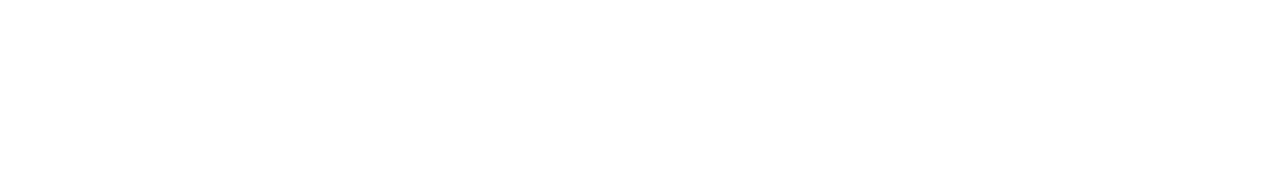
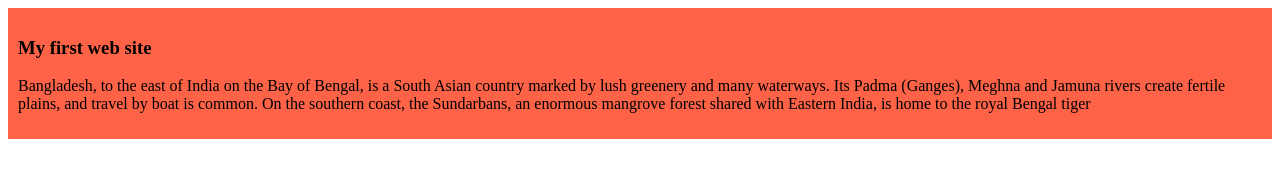
Before and after one commit to maruf1997bd/my-simple-website-2, a plain HTML site: page index.html in a window 1280 px wide. Drawn offline with Linux system fonts and the light colour scheme.

Commit message:
added the blog

```diff
--- a/index.html
+++ b/index.html
@@ -4,8 +4,12 @@
     <meta charset="UTF-8">
     <meta name="viewport" content="width=device-width, initial-scale=1.0">
     <title>My Simple website</title>
+    <link rel="stylesheet" href="styles/blog.css">
 </head>
 <body>
-
+    <div>
+        <h3>My first web site</h3>
+        <p>Bangladesh, to the east of India on the Bay of Bengal, is a South Asian country marked by lush greenery and many waterways. Its Padma (Ganges), Meghna and Jamuna rivers create fertile plains, and travel by boat is common. On the southern coast, the Sundarbans, an enormous mangrove forest shared with Eastern India, is home to the royal Bengal tiger</p>
+    </div>
 </body>
 </html>
--- /dev/null
+++ b/styles/blog.css
@@ -0,0 +1,4 @@
+div{
+    background-color: tomato;
+    padding: 10px;
+}
```
